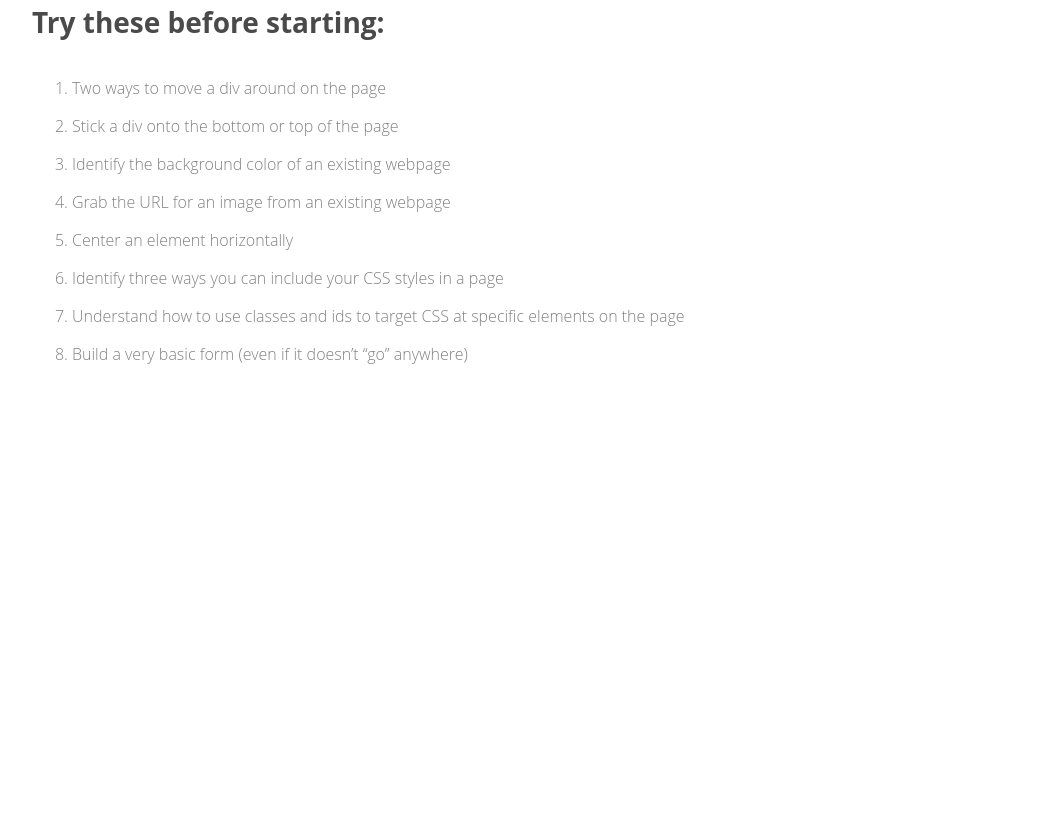
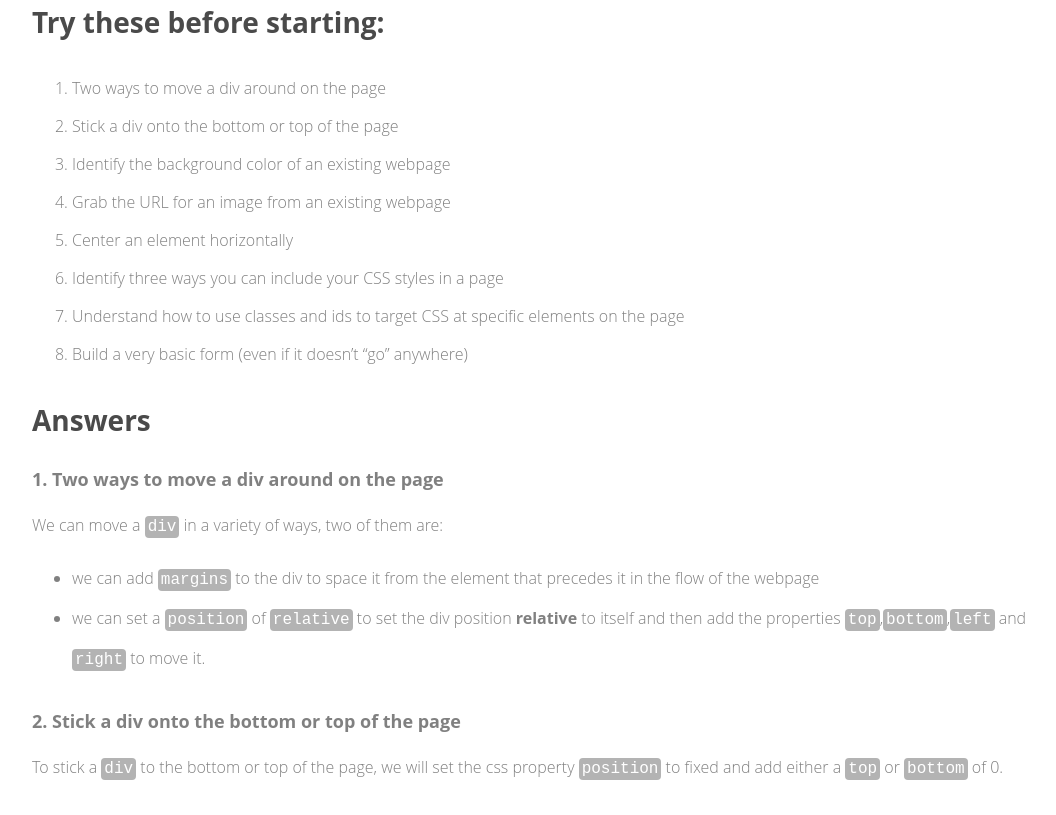
Before and after one commit to drscosta/webDev101, a plain HTML site: page index.html in a window 1280 px wide. Shown: the part 302-1117 px from the top of the page, without its empty margins (98-1154 px from the left). Before the commit the page ends 800 px from the top, so only its background shows below. Drawn offline with Linux system fonts and the light colour scheme.

Commit message:
added 2 answers added answers, formating and text--header, text--common classes to css

```diff
--- a/index.html
+++ b/index.html
@@ -7,6 +7,7 @@
     <link rel="stylesheet" href="./style.css">
 </head>
 <body>
+
     <section class="section__header">
             <a href="https://www.theodinproject.com/home" class="odin__logo spc-bottom-50">
                 <img src="assets/odin-logo-2d729f16279e9fc3b58ce847eacf07f883bdfc95eb23bb5064ed59d36ef551d6.svg" alt="odin--icon" class="odin--icon">
@@ -15,7 +16,8 @@
             <h1 class="main--title">Web Dev 101</h1>
             <h2 class="main--title">Project: HTML/CSS</h2>
     </section>
-    <section class="section__main">
+
+    <section class="section__main spc-bottom-50">
         <h3 class="sub--title spc-bottom-30">Try these before starting:</h3>
         <ol class="text--list">
             <li>Two ways to move a div around on the page</li>
@@ -29,5 +31,21 @@
         </ol>
     </section>
 
+    <section class="section__main spc-bottom-50">
+        <h3 class="sub--title spc-bottom-30">Answers</h3>
+
+        <!--answer 1-->
+        <h4 class="text--header">1. Two ways to move a div around on the page</p>
+            <p class="text--common spc-bottom-30">We can move a <code>div</code> in a variety of ways, two of them are:</p>
+            <ul class="text--list spc-bottom-50">
+                <li>we can add <code>margins</code> to the div to space it from the element that precedes it in the flow of the webpage</li>
+                <li>we can set a <code>position</code> of <code>relative</code> to set the div position <strong>relative</strong> to itself and then add the properties <code>top</code>,<code>bottom</code>,<code>left</code> and <code>right</code> to move it.</li>
+            </ul>
+
+        <!--answer 2-->
+        <h4 class="text--header">2. Stick a div onto the bottom or top of the page</p>
+            <p class="text--common spc-bottom-50">To stick a <code>div</code> to the bottom or top of the page, we will set the css property <code>position</code> to fixed and add either a <code>top</code> or <code>bottom</code> of 0.</p>
+
+    </section>
 </body>
 </html>
--- a/style.css
+++ b/style.css
@@ -100,3 +100,25 @@
     font-size: 0.8rem;
     line-height: 1.9rem;
 }
+
+.text--header {
+    font-family: var(--main-font);
+    color: rgba(74,74,74,0.7);
+    font-size: 0.9rem;
+}
+
+.text--common {
+    font-family: var(--main-font);
+    color: rgba(74,74,74,0.7);
+    font-size: 0.8rem;
+    font-weight: 300;
+    line-height: 1.6rem;
+}
+
+/* elements */
+code {
+    background-color: #b3b3b3;
+    color: white;
+    padding: 2px 3px;
+    border-radius: 4px;
+}
```
